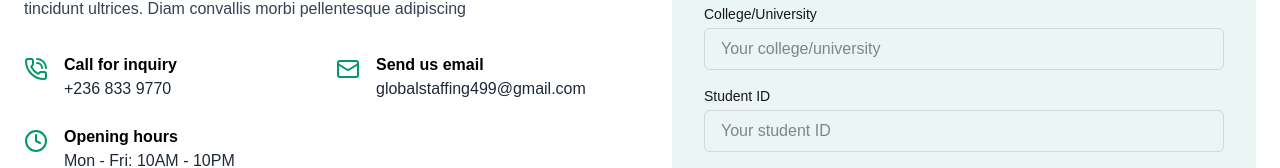
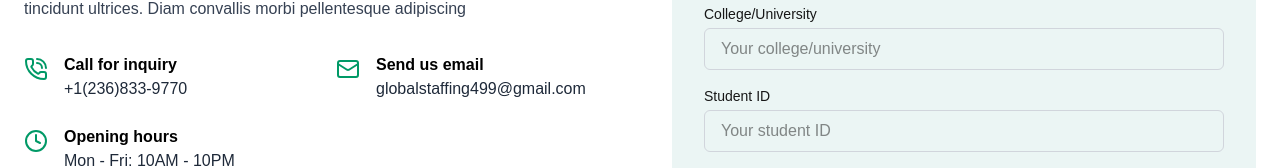
Before and after one commit to rajputboyars/campaign, a Next.js app: page / in a window 1280 px wide. Shown: the part 336-504 px from the top of the page. Built offline with nearby package versions, Linux system fonts and the light colour scheme.

Commit message:
update no

```diff
--- a/src/app/page.js
+++ b/src/app/page.js
@@ -143,7 +143,7 @@ export default function ContactSection() {
             <PhoneCall className="text-emerald-600 w-6 h-6 mt-1" />
             <div>
               <h4 className="font-semibold text-black">Call for inquiry</h4>
-              <p className="text-gray-800">+236 833 9770</p>
+              <p className="text-gray-800">+1(236)833-9770</p>
             </div>
           </div>
           <div className="flex items-start space-x-4">
```
